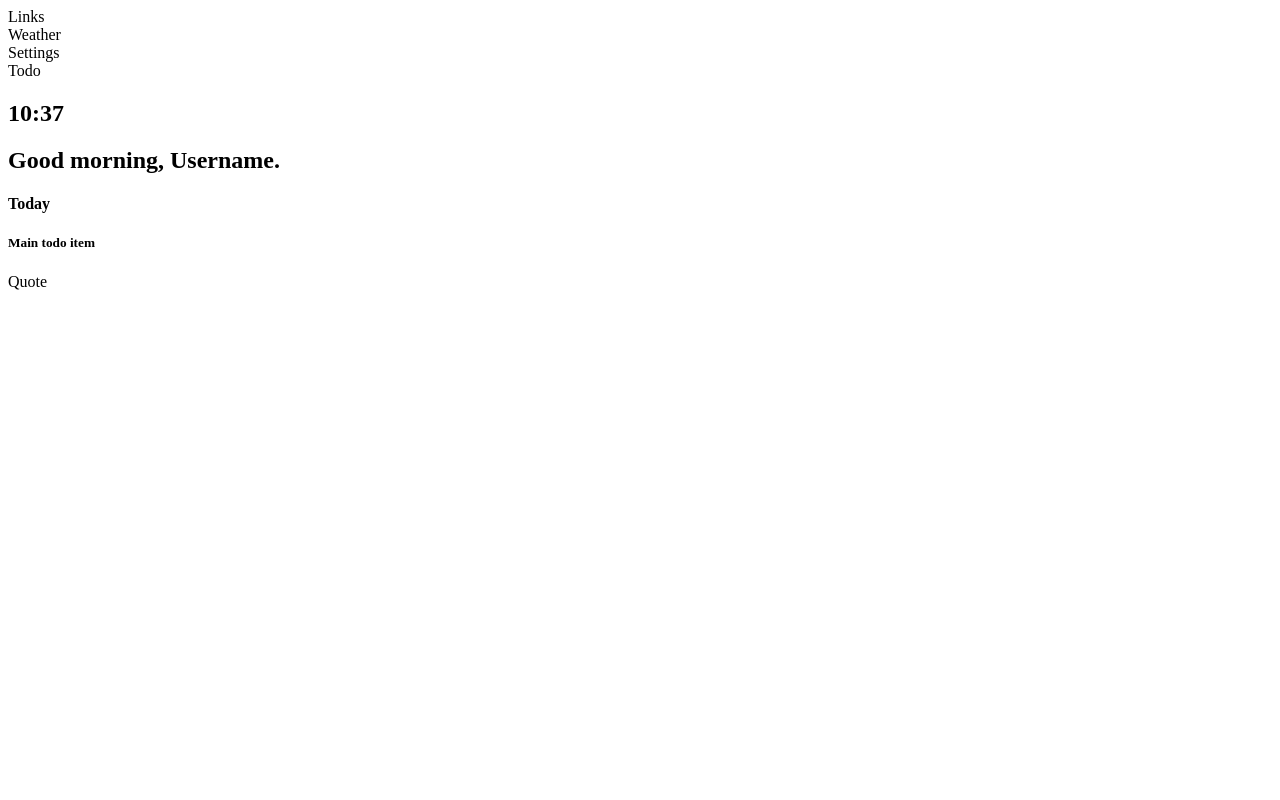
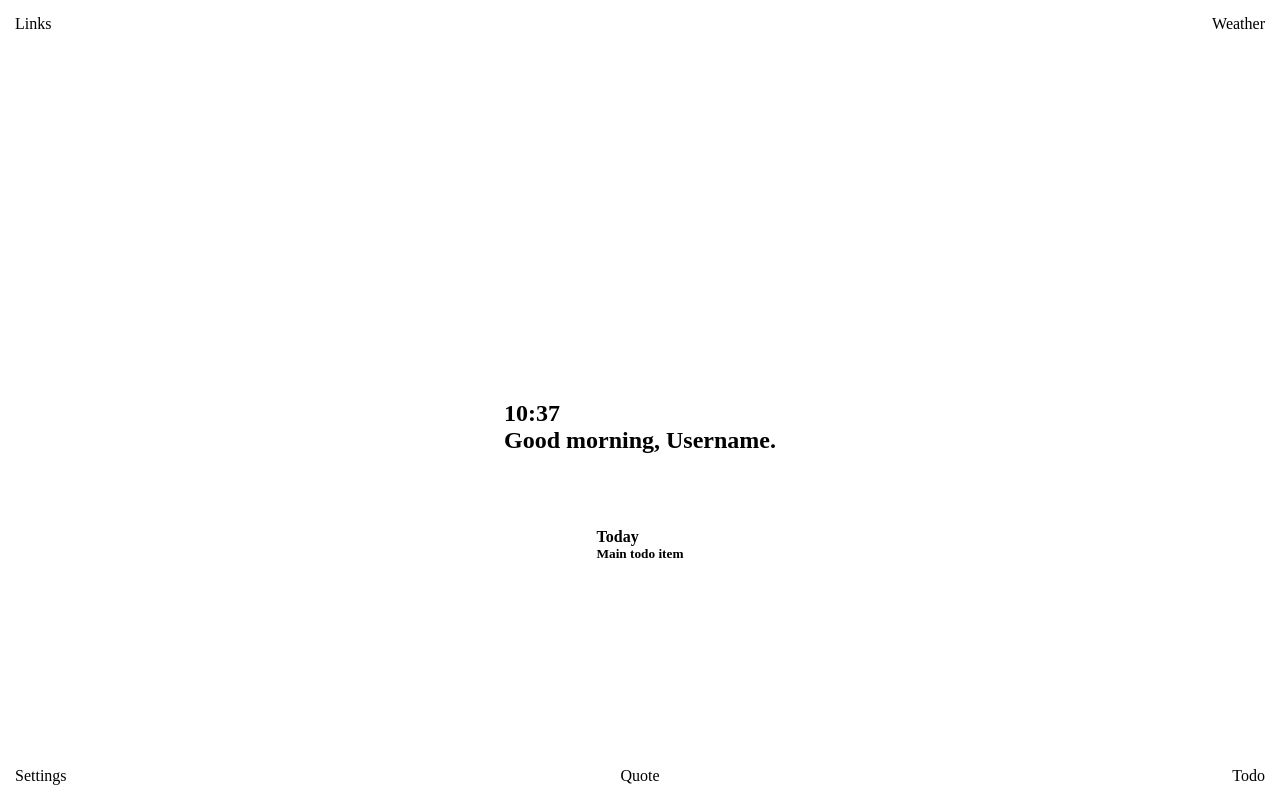
Before and after one commit to florinpop17/momentum-frontend, a plain HTML site: page index.html in a window 1280 px wide. Drawn offline with nearby package versions, Linux system fonts and the light colour scheme.

Commit message:
general styles

```diff
--- a/css/style.css
+++ b/css/style.css
@@ -0,0 +1,49 @@
+/* General Style */
+
+*, *::after, *::before {
+    box-sizing: border-box;
+    margin: 0;
+    padding: 0;
+}
+
+body, html {
+    height: 100%;
+}
+
+/* Sections style */
+
+/* Each section tag will be positioned fixed */
+section {
+    position: fixed;
+}
+
+/* General positioning */
+.top {
+    top: 15px;
+}
+
+.middle {
+    top: 50%;
+    transform: translateY(-50%);
+}
+
+.third-from-top {
+    top: 66%;
+}
+
+.bottom {
+    bottom: 15px;
+}
+
+.left {
+    left: 15px;
+}
+
+.center {
+    left: 50%;
+    transform: translateX(-50%);
+}
+
+.right {
+    right: 15px;
+}
--- a/index.html
+++ b/index.html
@@ -33,7 +33,7 @@
             <h5>Main todo item</h5>
         </section>
 
-        <section class="buttom center">
+        <section class="bottom center">
             Quote
         </section>
 
```
